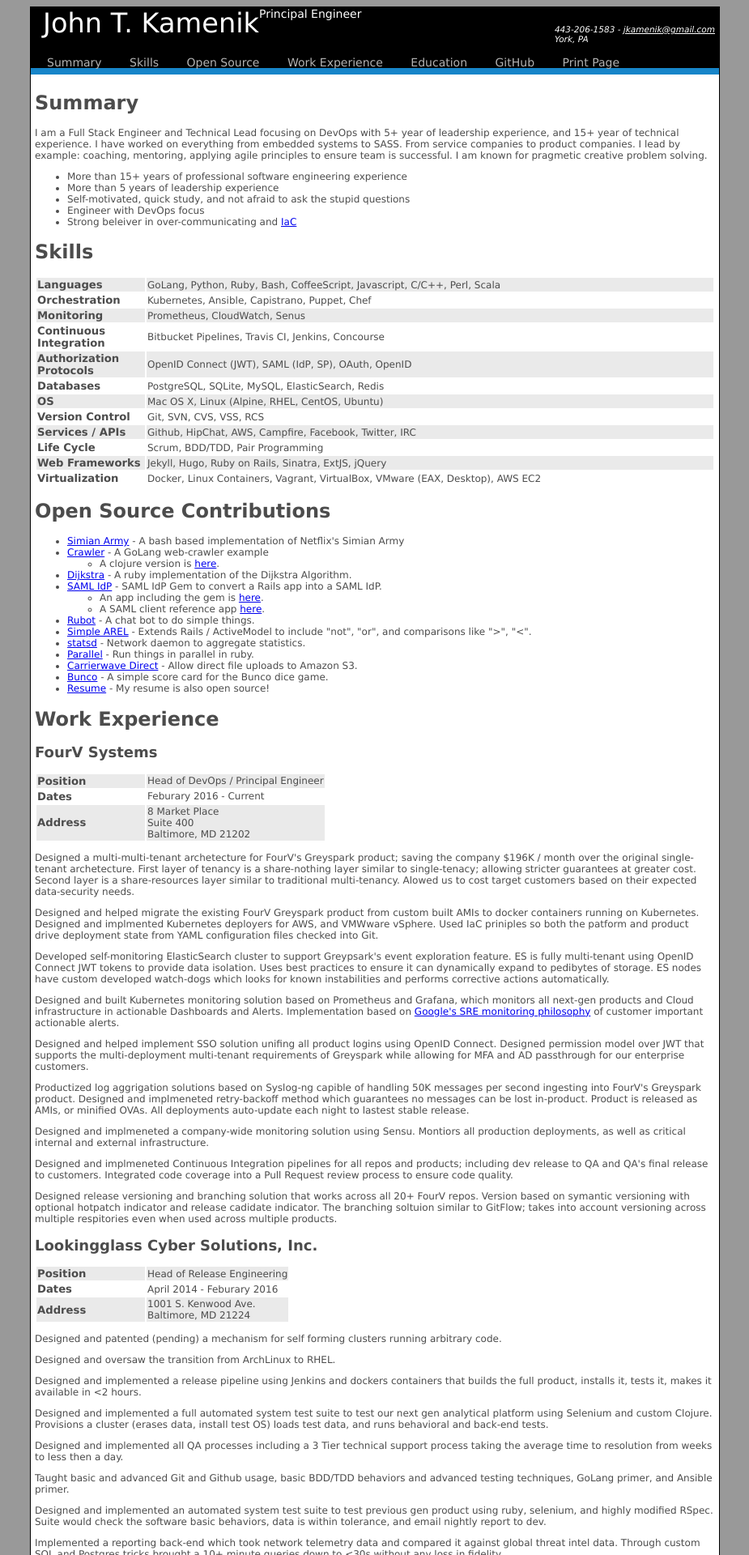
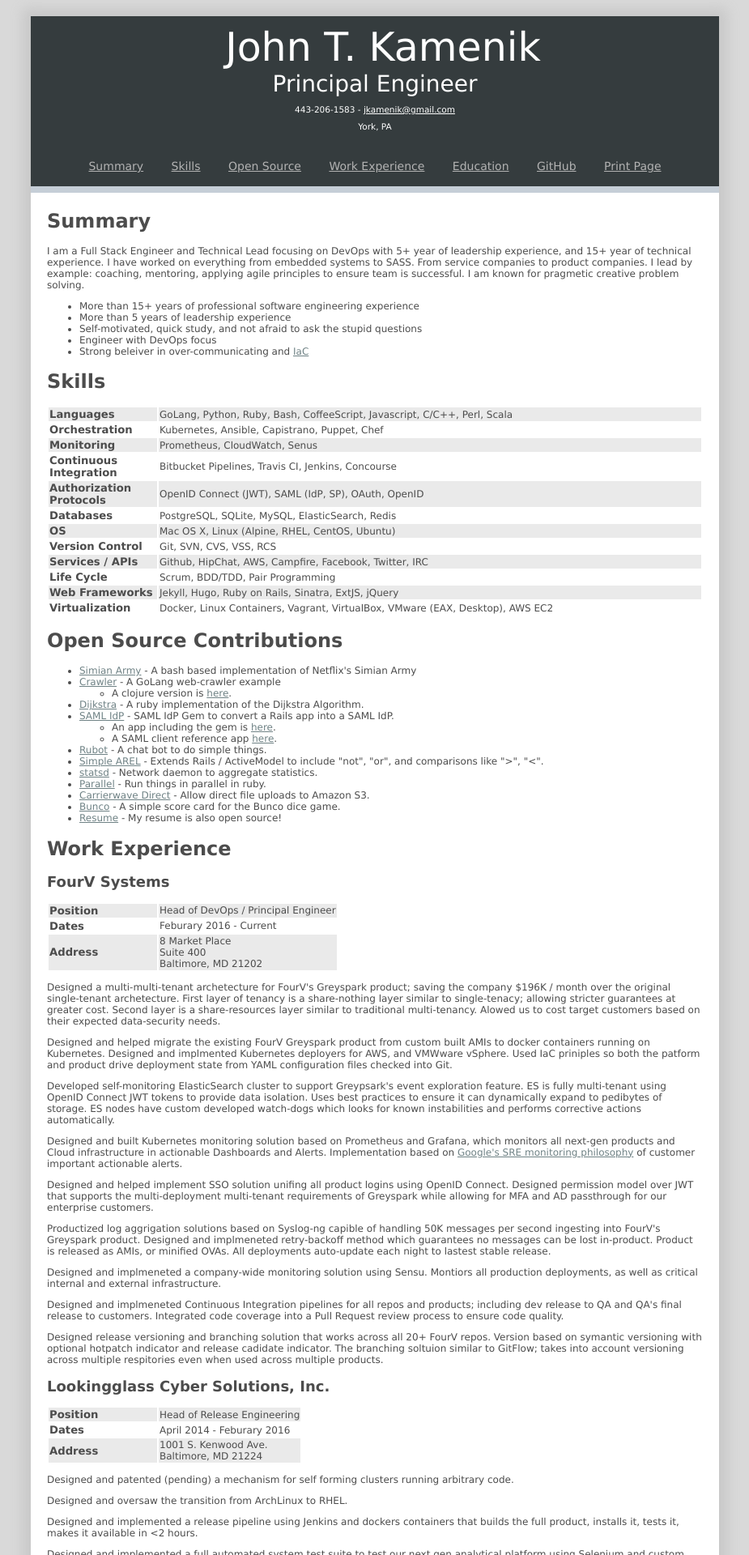
Before and after one commit to srvullupala/Resume, a Jekyll site: the page built from index.html, in a window 1280 px wide. Shown: the top 1920 px of the page at 81% size, without its empty margins (177-1102 px from the left). Built offline with Jekyll 4.4.1, drawn with Linux system fonts in a browser that asks for light colours; Markdown is read by kramdown in place of the engine named in the settings.

Commit message:
Make the style more pleasant.

```diff
--- a/css/style.css
+++ b/css/style.css
@@ -1,7 +1,9 @@
 body {
   font-family: 'Lucida Grande', Lucida, Verdana, sans-serif;
-  background-color: #999;
+  /* background-color: #999; */
+  background-color: rgb(217,217,217);
   font-size: 12px;
+  margin: 20px;
 }
 
 #page {
@@ -10,41 +12,50 @@
   margin-left: auto;
   margin-right: auto;
   width: 850px;
-  border: 1px solid black;
+  /* border: 1px solid black; */
+  box-shadow: 0px 0px 15px 10px rgb(200,200,200);
 }
 
 #footer {
-  padding-top: 30px;
-  border-top: 8px solid #1785C9;
-  background-color: black;
+  padding: 20px;
+  border-top: 8px solid rgb(197,206,215);
+  background-color: rgb(53,60,62);
   color: white;
   text-align: center;
-  font-size: .75em;
+  /* font-size: .75em; */
 }
 
 #header {
+  text-align: center;
   font-size: 14px;
-  background-color: black;
+  background-color: rgb(53,60,62);
   color: white;
-  height: 75px;
-  border-bottom: 8px solid #1785C9;
+  height: 200px;
+  border-bottom: 8px solid rgb(197,206,215);
   padding-left: 5px;
   padding-right: 5px;
+  padding-top: 10px;
 }
 
 #header #name {
-  font-size: 2.4em;
-  padding-left: 10px;
+  font-size: 3.5em;
+  padding-left: 20px;
+  padding-top: 20px;
   display: inline;
-  float: left;
+  /* float: left; */
+}
+
+#header #title {
+  font-size: 2em;
 }
 
 #header #address {
   margin-top: 5px;
-  float: right;
-  vertical-align: top;
-  font-style: italic;
+  /* float: right; */
+  /* vertical-align: top; */
+  /* font-style: italic; */
   font-size: .75em;
+  line-height: 2em;
 }
 #header #address a {
   color: white;
@@ -52,6 +63,7 @@
 
 #header #nav {
   clear: both;
+  text-align: center;
   margin-top: 15px;
   padding-top: 15px;
 }
@@ -70,7 +82,7 @@
 
 #header #nav a {
   color: #B3B3B3;
-  text-decoration: none;
+  /* text-decoration: none; */
 }
 #header #nav a:hover {
   color: white;
@@ -78,7 +90,17 @@
 
 #content {
   padding: 5px;
+  padding-left: 20px;
+  padding-right: 20px;
   color: #4C4C4C;
+}
+
+#content h1 a {
+  color: #4C4C4C;
+}
+
+#content a {
+  color: rgb(111,130,133);
 }
 
 .odd {
```
